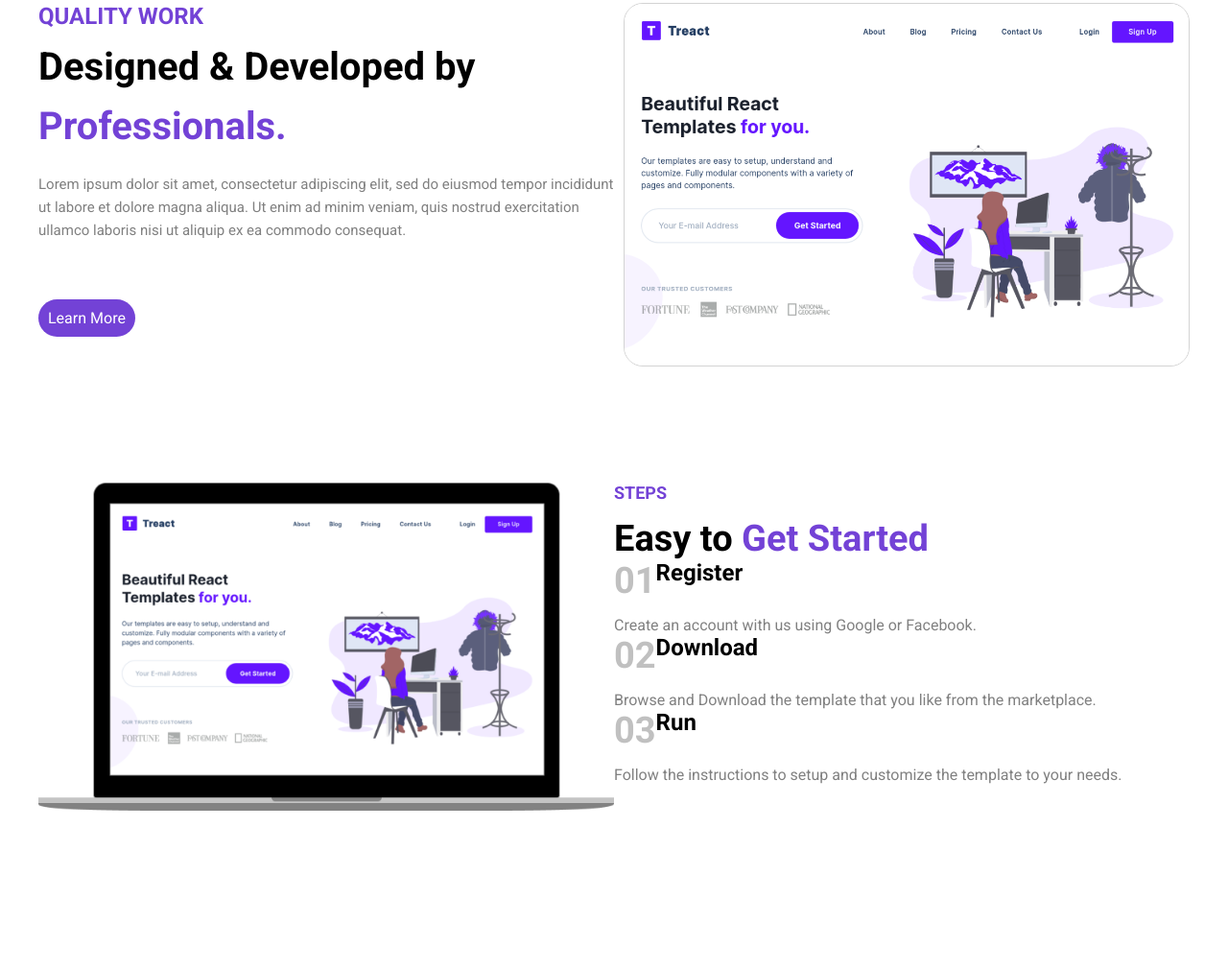
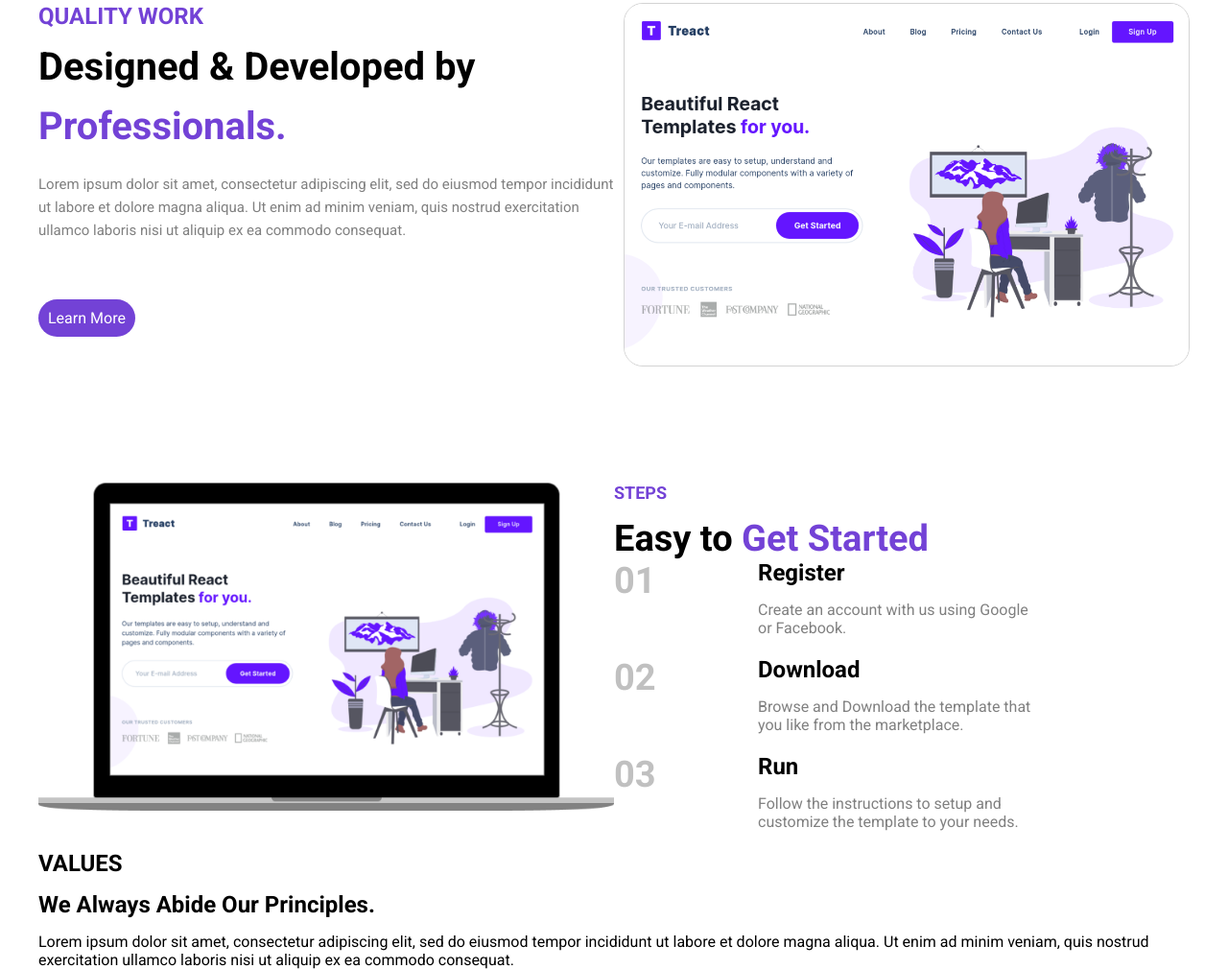
Before and after one commit to qui-dang/final-project, a plain HTML site: page index.html in a window 1280 px wide. Shown: the part 1575-2585 px from the top of the page at 96% size. Before the commit the page ends 2420 px from the top, so only its background shows below. Drawn offline with Linux system fonts and the light colour scheme.

Commit message:
progress

```diff
--- a/index.html
+++ b/index.html
@@ -154,27 +154,35 @@
             <div class="steps__register">
                 <div class="steps__register--primary">
                     <h1 class="step__numbers">01</h1>
-                    <h1>Register</h1>
                 </div>
                 <div class="steps__description">
+                    <h1>Register</h1>
                     <p>Create an account with us using Google or Facebook.</p>
                 </div>
                 <div class="steps__register--primary">
                     <h1 class="step__numbers">02</h1>
-                    <h1>Download</h1>
+
                 </div>
                 <div class="steps__description">
+                    <h1>Download</h1>
                     <p>Browse and Download the template that you like from the marketplace.</p>
                 </div>
                 <div class="steps__register--primary">
                     <h1 class="step__numbers">03</h1>
-                    <h1>Run</h1>
                 </div>
                 <div class="steps__description">
+                    <h1>Run</h1>
                     <p>Follow the instructions to setup and customize the template to your needs.</p>
                 </div>
             </div>
     </section>
+    <section class="row">
+        <div class="values">
+            <h1>VALUES</h1>
+            <h1>We Always Abide Our Principles.</h1>
+            <p>Lorem ipsum dolor sit amet, consectetur adipiscing elit, sed do eiusmod tempor incididunt ut labore et dolore magna aliqua. Ut enim ad minim veniam, quis nostrud exercitation ullamco laboris nisi ut aliquip ex ea commodo consequat.</p>
+        </div>
+    </section>
 </body>
 
 </html>
--- a/styles.css
+++ b/styles.css
@@ -348,19 +348,29 @@ REGISTER SECTION
 }
 .steps__register {
   flex-direction: column;
-  justify-content: left;
 }
 
 .steps__register--primary {
-  display: flex;
+  margin: left;
+  width: 10px;
+  height: 0px;
 }
 
 .step__numbers {
   color: silver;
   font-size: 38px;
+
+  padding: 0px;
 }
 
 .steps__description {
   color: grey;
+  padding-bottom: 20px;
+  width: 300px;
+  justify-content: center;
+  margin: 0 auto;
+}
 
-}
+/*
+VALUES
+*/
```
